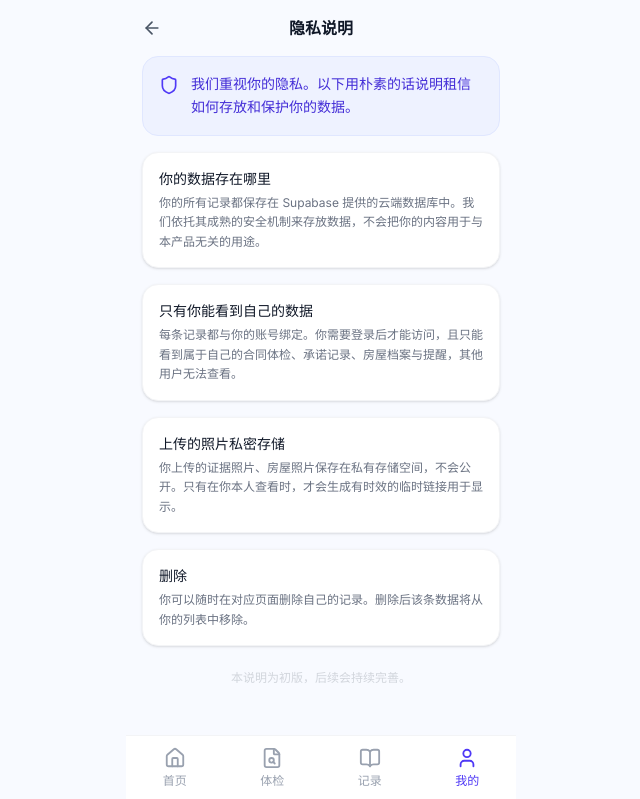
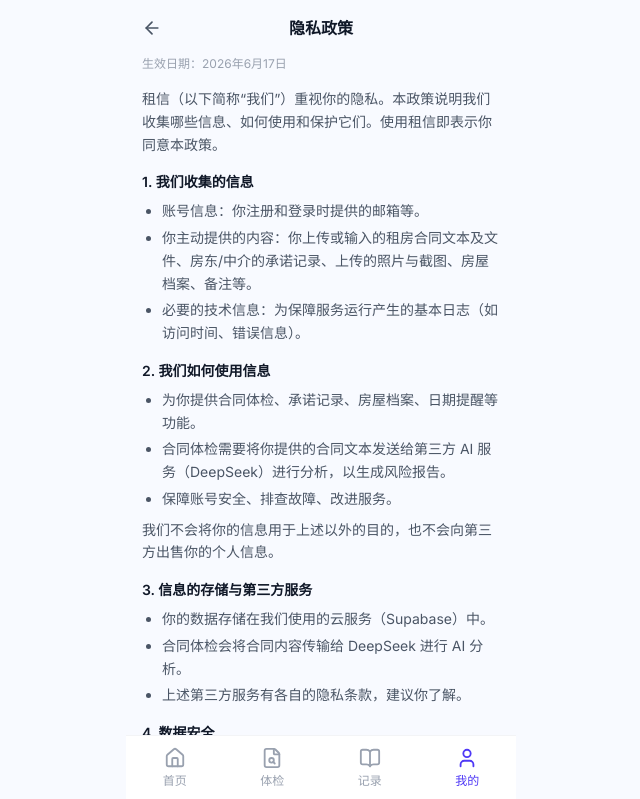
Before and after one commit to JIUJIU-JY/zushin, a Next.js app: page /privacy in a window 1280 px wide. Shown: the top 799 px of the page, without its empty margins (319-959 px from the left). Built offline with nearby package versions, Linux system fonts and the light colour scheme.

Commit message:
增加三个页面-隐私政策、用户协议和AI免责声明

```diff
--- /dev/null
+++ b/src/app/disclaimer/page.tsx
@@ -0,0 +1,17 @@
+import LegalPage, { LegalSection } from '@/components/legal-page'
+
+const sections: LegalSection[] = [
+  {
+    bullets: [
+      '租信的合同体检结果由人工智能（DeepSeek）根据你提供的合同文本自动生成，可能存在错误、遗漏或误判。',
+      '该结果仅供参考，不构成法律意见，不能替代专业律师或法律机构的判断。',
+      'AI 的分析完全依赖你提供的文本，若合同内容不完整或表述模糊，结果可能不准确。',
+      '涉及押金、违约、诉讼等重大权益时，请务必咨询专业律师或相关部门，并以正式法律文件和专业意见为准。',
+      '是否采纳 AI 的建议、以及由此产生的决定，由你自行判断和承担。',
+    ],
+  },
+]
+
+export default function DisclaimerPage() {
+  return <LegalPage title="AI 免责声明" sections={sections} />
+}
--- a/src/app/mine/page.tsx
+++ b/src/app/mine/page.tsx
@@ -1,5 +1,5 @@
 import Link from 'next/link'
-import { User, Settings, Shield, FileText, HelpCircle, ChevronRight, LogIn, KeyRound } from 'lucide-react'
+import { User, Settings, Shield, FileText, HelpCircle, ChevronRight, LogIn, KeyRound, ScrollText, AlertTriangle } from 'lucide-react'
 import { createClient } from '@/lib/supabase-server'
 import LogoutButton from './LogoutButton'
 
@@ -35,9 +35,14 @@ export default async function MinePage() {
   const menuItems = [
     { icon: FileText, label: '我的合同', desc: '查看所有合同体检记录', href: '/records', soon: false },
     { icon: KeyRound, label: '修改密码', desc: '设置新的登录密码', href: '/settings/password', soon: false },
-    { icon: Shield, label: '隐私说明', desc: '了解我们如何保护你的数据', href: '/privacy', soon: false },
     { icon: HelpCircle, label: '关于与帮助', desc: '产品介绍与常见问题', href: '/about', soon: false },
     { icon: Settings, label: '通用设置', desc: '语言、通知等设置', soon: true },
+  ]
+
+  const legalItems = [
+    { icon: Shield, label: '隐私政策', href: '/privacy' },
+    { icon: ScrollText, label: '用户协议', href: '/terms' },
+    { icon: AlertTriangle, label: 'AI 免责声明', href: '/disclaimer' },
   ]
 
   return (
@@ -111,6 +116,28 @@ export default async function MinePage() {
         })}
       </div>
 
+      {/* 条款与声明 */}
+      <p className="text-xs text-gray-400 mt-6 mb-2 px-1">条款与声明</p>
+      <div className="bg-white rounded-2xl shadow-sm overflow-hidden">
+        {legalItems.map(({ icon: Icon, label, href }, index) => (
+          <Link key={href} href={href} className="block">
+            <div
+              className={`flex items-center justify-between p-4 ${
+                index !== legalItems.length - 1 ? 'border-b border-gray-50' : ''
+              }`}
+            >
+              <div className="flex items-center gap-3">
+                <div className="w-8 h-8 bg-indigo-50 rounded-lg flex items-center justify-center">
+                  <Icon size={16} className="text-indigo-600" />
+                </div>
+                <p className="text-sm font-medium text-gray-900">{label}</p>
+              </div>
+              <ChevronRight size={16} className="text-gray-300" />
+            </div>
+          </Link>
+        ))}
+      </div>
+
       <p className="text-center text-xs text-gray-300 mt-8">租信 v0.1 · 租房路上,不再一个人</p>
     </div>
   )
--- a/src/app/privacy/page.tsx
+++ b/src/app/privacy/page.tsx
@@ -1,54 +1,65 @@
-import Link from 'next/link'
-import { ArrowLeft, Shield } from 'lucide-react'
+import LegalPage, { LegalSection } from '@/components/legal-page'
 
-const sections = [
+const sections: LegalSection[] = [
   {
-    title: '你的数据存在哪里',
-    body: '你的所有记录都保存在 Supabase 提供的云端数据库中。我们依托其成熟的安全机制来存放数据，不会把你的内容用于与本产品无关的用途。',
+    title: '我们收集的信息',
+    bullets: [
+      '账号信息：你注册和登录时提供的邮箱等。',
+      '你主动提供的内容：你上传或输入的租房合同文本及文件、房东/中介的承诺记录、上传的照片与截图、房屋档案、备注等。',
+      '必要的技术信息：为保障服务运行产生的基本日志（如访问时间、错误信息）。',
+    ],
   },
   {
-    title: '只有你能看到自己的数据',
-    body: '每条记录都与你的账号绑定。你需要登录后才能访问，且只能看到属于自己的合同体检、承诺记录、房屋档案与提醒，其他用户无法查看。',
+    title: '我们如何使用信息',
+    bullets: [
+      '为你提供合同体检、承诺记录、房屋档案、日期提醒等功能。',
+      '合同体检需要将你提供的合同文本发送给第三方 AI 服务（DeepSeek）进行分析，以生成风险报告。',
+      '保障账号安全、排查故障、改进服务。',
+    ],
+    paras: ['我们不会将你的信息用于上述以外的目的，也不会向第三方出售你的个人信息。'],
   },
   {
-    title: '上传的照片私密存储',
-    body: '你上传的证据照片、房屋照片保存在私有存储空间，不会公开。只有在你本人查看时，才会生成有时效的临时链接用于显示。',
+    title: '信息的存储与第三方服务',
+    bullets: [
+      '你的数据存储在我们使用的云服务（Supabase）中。',
+      '合同体检会将合同内容传输给 DeepSeek 进行 AI 分析。',
+      '上述第三方服务有各自的隐私条款，建议你了解。',
+    ],
   },
   {
-    title: '删除',
-    body: '你可以随时在对应页面删除自己的记录。删除后该条数据将从你的列表中移除。',
+    title: '数据安全',
+    paras: ['我们采取加密传输、访问控制等措施保护你的数据，确保你只能访问自己的记录。但请理解，没有任何方式能保证绝对安全。'],
+  },
+  {
+    title: '你的权利',
+    paras: ['你可随时查看、导出或删除你的记录，也可注销账号。注销后，我们将删除与你账号关联的数据（法律要求保留的除外）。'],
+  },
+  {
+    title: '数据保留',
+    paras: ['我们仅在为你提供服务所必需的期间保留你的数据，直到你删除它们或注销账号。'],
+  },
+  {
+    title: '未成年人',
+    paras: ['本服务面向成年人。如你是未成年人，请在监护人指导下使用。'],
+  },
+  {
+    title: '政策更新',
+    paras: ['我们可能更新本政策，重大变更会在应用内告知。'],
+  },
+  {
+    title: '联系我们',
+    paras: ['如有疑问，请联系：3582168461@qq.com'],
   },
 ]
 
 export default function PrivacyPage() {
   return (
-    <div className="pb-20">
-      {/* 顶部导航 */}
-      <div className="flex items-center justify-between px-4 py-4">
-        <Link href="/mine">
-          <ArrowLeft size={20} className="text-gray-600" />
-        </Link>
-        <h1 className="font-semibold text-gray-900">隐私说明</h1>
-        <div className="w-5" />
-      </div>
-
-      <div className="px-4 space-y-4">
-        <div className="bg-indigo-50 border border-indigo-100 rounded-2xl p-4 flex items-start gap-3">
-          <Shield size={20} className="text-indigo-600 shrink-0 mt-0.5" />
-          <p className="text-sm text-indigo-700 leading-relaxed">
-            我们重视你的隐私。以下用朴素的话说明租信如何存放和保护你的数据。
-          </p>
-        </div>
-
-        {sections.map((s) => (
-          <div key={s.title} className="bg-white border border-gray-100 rounded-2xl p-4 shadow-sm">
-            <p className="text-sm font-medium text-gray-900 mb-1">{s.title}</p>
-            <p className="text-xs text-gray-500 leading-relaxed">{s.body}</p>
-          </div>
-        ))}
-
-        <p className="text-center text-xs text-gray-300 pt-2">本说明为初版，后续会持续完善。</p>
-      </div>
-    </div>
+    <LegalPage
+      title="隐私政策"
+      effectiveDate="2026年6月17日"
+      intro="租信（以下简称“我们”）重视你的隐私。本政策说明我们收集哪些信息、如何使用和保护它们。使用租信即表示你同意本政策。"
+      sections={sections}
+      numbered
+    />
   )
 }
--- /dev/null
+++ b/src/app/terms/page.tsx
@@ -0,0 +1,55 @@
+import LegalPage, { LegalSection } from '@/components/legal-page'
+
+const sections: LegalSection[] = [
+  {
+    title: '服务说明',
+    paras: ['租信是一款面向租客的辅助工具，提供合同风险分析（合同体检）、承诺记录、房屋档案、日期提醒等功能，帮助你整理和留存租房相关信息。'],
+  },
+  {
+    title: '账号',
+    paras: ['你需注册账号使用本服务，并对账号下的活动及账号安全负责。请妥善保管登录信息。'],
+  },
+  {
+    title: '你的责任',
+    bullets: [
+      '你应合法使用本服务，不得上传违法、侵权或虚假内容。',
+      '你对自己上传的合同、照片、记录等内容的来源合法性与真实性负责。',
+      '你不得利用本服务从事损害他人或违反法律的行为。',
+    ],
+  },
+  {
+    title: '内容与知识产权',
+    paras: ['你上传的内容归你所有。为向你提供服务，你授权我们在必要范围内存储和处理这些内容（包括为合同体检将内容发送给 AI 服务分析）。'],
+  },
+  {
+    title: '免责声明',
+    bullets: [
+      '合同体检等 AI 功能的结果由人工智能生成，仅供参考，不构成法律意见，也不能替代专业律师。',
+      '本服务按“现状”提供。在法律允许的范围内，我们不对因使用本服务或依赖其结果而产生的任何损失承担责任。',
+    ],
+  },
+  {
+    title: '服务变更与终止',
+    paras: ['我们可能调整、暂停或终止部分或全部服务，并尽量提前告知。你也可随时停止使用并注销账号。'],
+  },
+  {
+    title: '适用法律',
+    paras: ['本协议适用中华人民共和国法律。'],
+  },
+  {
+    title: '联系我们',
+    paras: ['如有疑问，请联系：3582168461@qq.com'],
+  },
+]
+
+export default function TermsPage() {
+  return (
+    <LegalPage
+      title="用户协议"
+      effectiveDate="2026年6月17日"
+      intro="欢迎使用租信。本协议是你与租信之间的约定，使用本服务即表示你同意以下条款。"
+      sections={sections}
+      numbered
+    />
+  )
+}
--- /dev/null
+++ b/src/components/back-button.tsx
@@ -0,0 +1,13 @@
+'use client'
+
+import { useRouter } from 'next/navigation'
+import { ArrowLeft } from 'lucide-react'
+
+export default function BackButton() {
+  const router = useRouter()
+  return (
+    <button onClick={() => router.back()} aria-label="返回">
+      <ArrowLeft size={20} className="text-gray-600" />
+    </button>
+  )
+}
--- a/src/components/contract-report-view.tsx
+++ b/src/components/contract-report-view.tsx
@@ -1,5 +1,6 @@
 'use client'
 
+import Link from 'next/link'
 import { Shield, AlertTriangle, Printer } from 'lucide-react'
 import { ContractReport } from '@/lib/types'
 
@@ -117,6 +118,7 @@ export default function ContractReportView({
 
         <p className="text-xs text-gray-400 text-center pt-2">
           本报告由 AI 生成，仅供参考，不构成法律意见。涉及重大权益时请咨询专业律师。
+          <Link href="/disclaimer" className="text-indigo-500 ml-1 no-print">查看完整免责声明</Link>
         </p>
       </div>
     </div>
--- /dev/null
+++ b/src/components/legal-page.tsx
@@ -0,0 +1,61 @@
+import BackButton from './back-button'
+
+export type LegalSection = {
+  title?: string
+  bullets?: string[]
+  paras?: string[]
+}
+
+export default function LegalPage({
+  title,
+  effectiveDate,
+  intro,
+  sections,
+  numbered = false,
+}: {
+  title: string
+  effectiveDate?: string
+  intro?: string
+  sections: LegalSection[]
+  numbered?: boolean
+}) {
+  let n = 0
+  return (
+    <div className="pb-20">
+      {/* 顶部导航 */}
+      <div className="flex items-center justify-between px-4 py-4">
+        <BackButton />
+        <h1 className="font-semibold text-gray-900">{title}</h1>
+        <div className="w-5" />
+      </div>
+
+      <div className="px-4 space-y-4 text-gray-600">
+        {effectiveDate && <p className="text-xs text-gray-400">生效日期：{effectiveDate}</p>}
+        {intro && <p className="text-sm leading-relaxed">{intro}</p>}
+
+        {sections.map((s, i) => {
+          if (s.title) n += 1
+          return (
+            <div key={i} className="space-y-2">
+              {s.title && (
+                <h2 className="text-sm font-semibold text-gray-900">
+                  {numbered ? `${n}. ${s.title}` : s.title}
+                </h2>
+              )}
+              {s.bullets && s.bullets.length > 0 && (
+                <ul className="list-disc pl-5 space-y-1">
+                  {s.bullets.map((b, j) => (
+                    <li key={j} className="text-sm leading-relaxed">{b}</li>
+                  ))}
+                </ul>
+              )}
+              {s.paras && s.paras.map((p, j) => (
+                <p key={j} className="text-sm leading-relaxed">{p}</p>
+              ))}
+            </div>
+          )
+        })}
+      </div>
+    </div>
+  )
+}
```
Also changed, not shown: src/app/login/page.tsx (+8 -3 lines), src/proxy.ts (+7 -1 lines).
